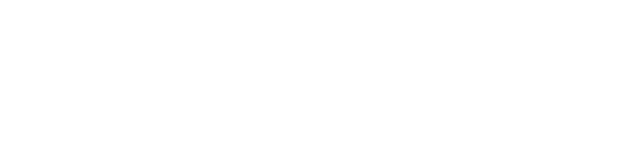
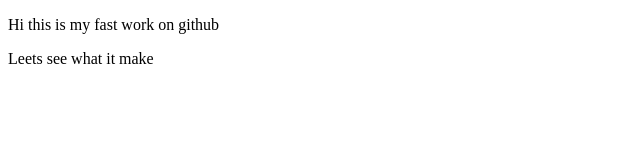
Before and after one commit to monzil4/Monzila-s-first-project, a plain HTML site: page index.html in a window 1280 px wide. Shown: the whole page, without its empty margins (0-640 px from the left). Drawn offline with Linux system fonts and the light colour scheme.

Commit message:
add some line

```diff
--- a/index.html
+++ b/index.html
@@ -3,9 +3,10 @@
 <head>
     <meta charset="UTF-8">
     <meta name="viewport" content="width=device-width, initial-scale=1.0">
-    <title>Document</title>
+    <title>my first git worl</title>
 </head>
 <body>
-
+    <p>Hi this is my fast work on github</p>
+    <p>Leets see what it make</p>
 </body>
 </html>
```
